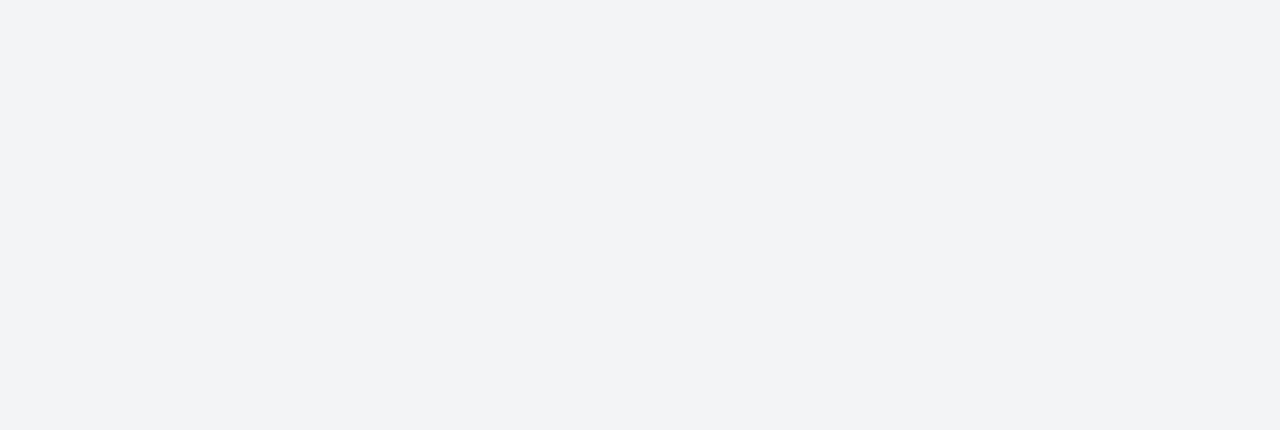
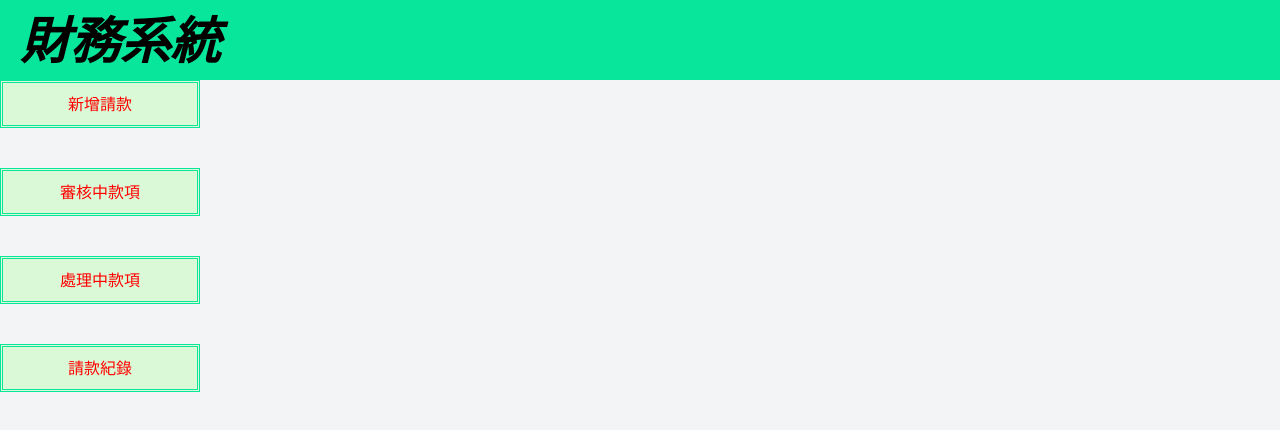
Before and after one commit to FRC-8584/Financial_System_Frontend, a React (Vite) app: page /create-request in a window 1280 px wide. Before the commit this address had no page. Shown: the top 430 px of the page. Built offline with nearby package versions, Linux system fonts and the light colour scheme.

Commit message:
8/25 重新改寫User介面

```diff
--- a/package.json
+++ b/package.json
@@ -12,12 +12,12 @@
     "jwt-decode": "^4.0.0",
     "react": "^18.2.0",
     "react-dom": "^18.2.0",
-    "react-router-dom": "^7.6.2"
+    "react-router-dom": "^7.8.2"
   },
   "devDependencies": {
     "autoprefixer": "^10.4.14",
     "postcss": "^8.4.21",
     "tailwindcss": "^3.3.2",
-    "vite": "^4.3.9"
+    "vite": "^7.1.3"
   }
 }
--- a/src/App.jsx
+++ b/src/App.jsx
@@ -4,11 +4,14 @@ import Login from "./pages/Login";
 import AdminDashboard from "./pages/AdminDashboard";
 import ManagerDashboard from "./pages/ManagerDashboard";
 import UserDashboard from "./pages/UserDashboard";
+import UserTools from "./pages/User/UserTools";
+import CreateRequest from "./pages/User/CreateRequest";
 
 function App() {
   return (
     <Routes>
-      <Route path="/" element={<Login />} />
+      <Route path="/" element={<UserTools />} />
+      <Route path="/create-request" element={<CreateRequest />}/>
       <Route path="/admin-dashboard" element={<AdminDashboard />} />
       <Route path="/manager-dashboard" element={<ManagerDashboard />} />
       <Route path="/user-dashboard" element={<UserDashboard />} />
--- /dev/null
+++ b/src/pages/User/CreateRequest.jsx
@@ -0,0 +1,36 @@
+import '../../style/user.css'
+import React from 'react'
+import { Navigate, useNavigate } from "react-router-dom";
+
+
+function CreateRequest() {
+    const navigate = useNavigate();
+        const move1 = () => {
+            navigate("/create-request");
+       }
+    return(
+        <div>
+            <div id='topBox'>
+                <h1>
+                    財務系統
+                </h1>
+                <div>
+
+                </div>
+            </div>
+            <div id="toolContainer">
+                <button onClick={move1}> 新增請款</button>
+                <button > 審核中款項</button>
+                <button > 處理中款項</button>
+                <button > 請款紀錄</button>
+            </div>
+
+            <div>
+
+            </div>
+        </div>
+    );
+
+};
+
+export default CreateRequest;
--- /dev/null
+++ b/src/pages/User/UserTools.jsx
@@ -0,0 +1,22 @@
+import '../../style/user.css';
+import { Navigate, useNavigate } from "react-router-dom";
+import React from 'react';
+
+function UserTools() {
+    const navigate = useNavigate();
+    const move1 = () => {
+        navigate("/create-request");
+   }
+
+
+    return(
+        <div id="toolContainer">
+            <button onClick={move1}> 新增請款</button>
+            <button > 審核中款項</button>
+            <button > 處理中款項</button>
+            <button > 請款紀錄</button>
+        </div>
+    );
+}
+
+export default UserTools;
--- /dev/null
+++ b/src/style/user.css
@@ -0,0 +1,44 @@
+#topBox {
+    height: 80px;
+    width: 100%;
+    display: block;
+    background-color: #08e69c;
+    justify-content: center;
+    align-content: center;
+}
+#topBox h1{
+    display: flex;
+    font-weight: 1000;
+    font-size: 50px;
+    margin-left: 20px;
+    font-style: italic;
+}
+#userBox {
+
+}
+
+#toolContainer{
+    display: flex;
+    flex-direction: column;
+    width: 230px;
+}
+
+#toolContainer button{
+    color:red;
+    padding: 9px;
+    margin-bottom: 5vh;
+    border: 3px double #08e69c;
+    background-color: rgb(218, 250, 215);
+    width: 200px;
+    left: 50vw;
+}
+
+#toolContainer button:hover{
+    scale: 1.05;
+    background-color: rgb(226, 248, 224);
+}
+
+#toolContainer button:active {
+    scale: 0.95;
+    background-color: rgba(183, 209, 181, 0.87);
+}
```
Also changed, not shown: 1 other file (tests, documents, lock files or other folders).
